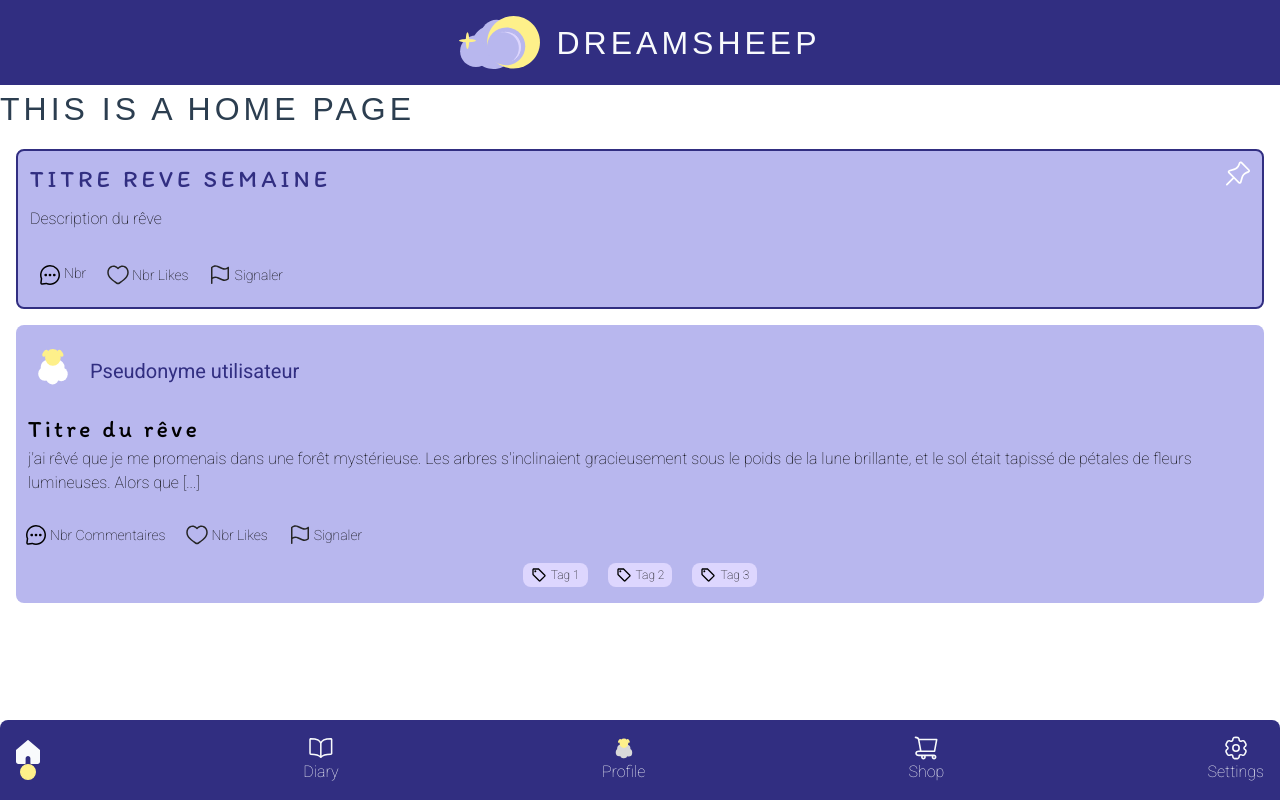
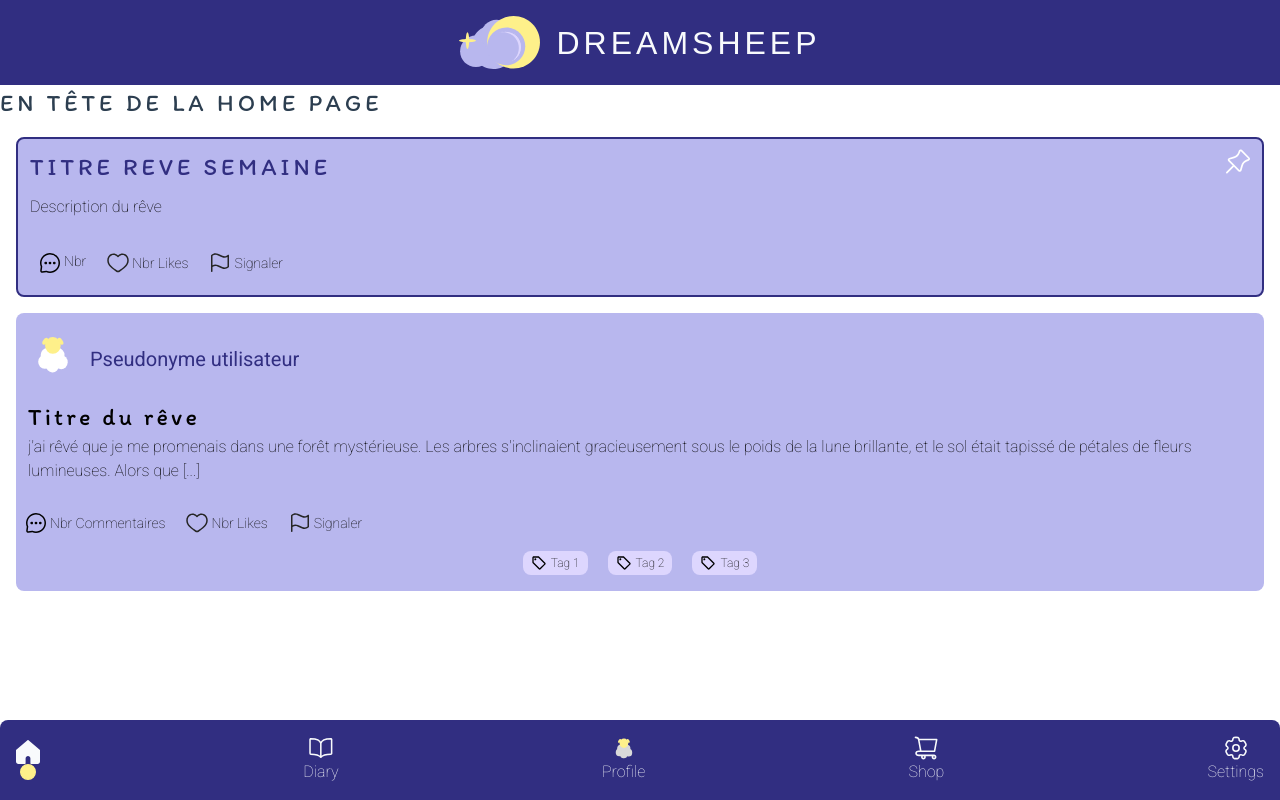
Before and after one commit to SamuelCharasse/2024-DreamSheepApp-Grp4, a Vue app in the folder DreamSheep-app/: page / in a window 1280 px wide. Built offline with nearby package versions, Linux system fonts and the light colour scheme; a web font is replaced by a local one.

Commit message:
refactor: Add HomeHeader component to HomeView

```diff
--- /dev/null
+++ b/DreamSheep-app/src/components/HomeHeader.vue
@@ -0,0 +1,8 @@
+<script setup lang="ts">
+</script>
+
+<template>
+    <div>
+        <h2>En tête de la home page</h2>
+    </div>
+</template>
--- a/DreamSheep-app/src/views/HomeView.vue
+++ b/DreamSheep-app/src/views/HomeView.vue
@@ -1,10 +1,11 @@
 <script setup lang="ts">
 import CardHome from '@/components/CardHome.vue';
 import CardDreamFav from '@/components/CardDreamFav.vue';
+import HomeHeader from '@/components/HomeHeader.vue';
 </script>
 <template>
     <div class="login">
-      <h1>This is a home page</h1>
+      <HomeHeader/>
       <CardDreamFav/>
       <CardHome/>
     </div>
```
